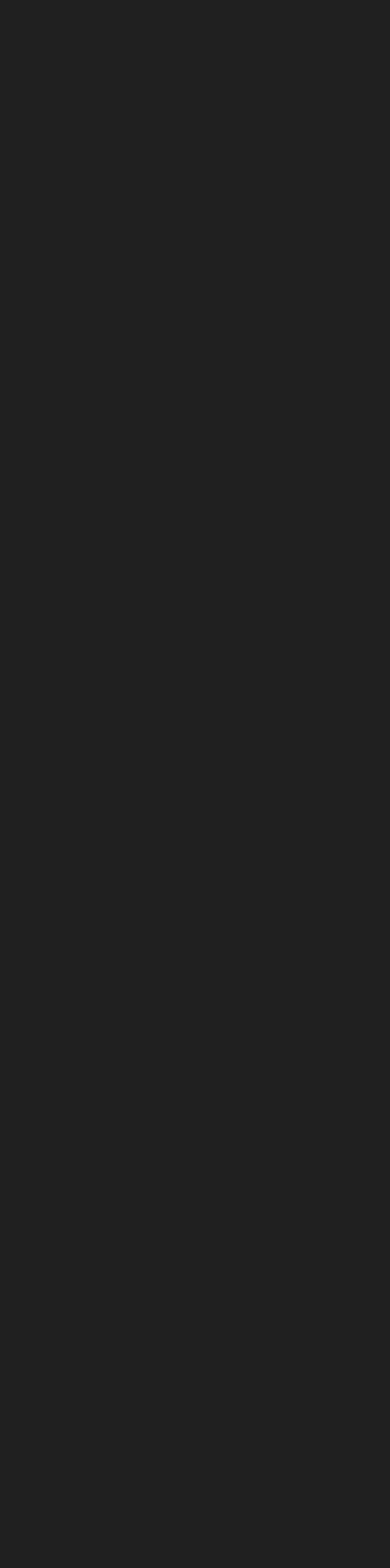
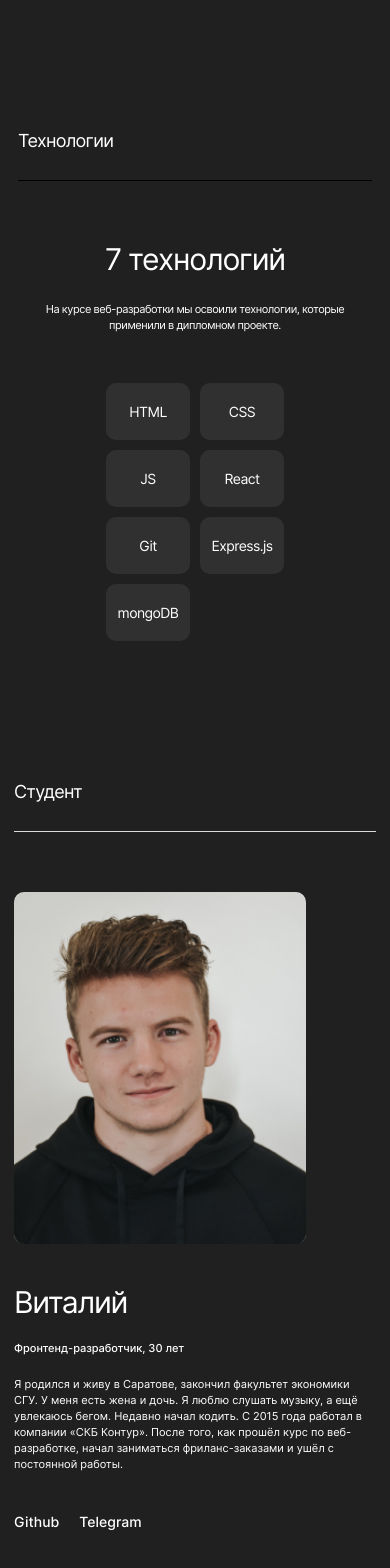
Before and after one commit to sergievskaya/movies-explorer-frontend, a React (Create React App) app: page / in a window 390 px wide. Shown: the part 1220-2788 px from the top of the page. Before the commit the page ends 1280 px from the top, so only its background shows below. Built offline with nearby package versions, Linux system fonts and the light colour scheme.

Commit message:
feat: добавить компоненты AboutMe и Techs

```diff
--- /dev/null
+++ b/src/components/AboutMe/AboutMe.css
@@ -0,0 +1,170 @@
+.about-me {
+    padding: 110px 70px 100px;
+}
+
+@media screen and (max-width: 1023px) {
+    .about-me {
+        padding: 90px 50px;
+    }
+}
+
+@media screen and (max-width: 767px) {
+    .about-me {
+        padding: 70px 14px;
+    }
+}
+
+.about-me__title {
+    font-weight: 400;
+    font-size: 22px;
+    line-height: 27px;
+    letter-spacing: -0.04em;
+    border-bottom: 1px solid #DADADA;
+    margin: 0;
+    padding-bottom: 23px;
+}
+
+@media screen and (max-width: 767px) {
+    .about-me__title {
+        font-size: 18px;
+        line-height: 22px;
+        padding-bottom: 28px;
+    }
+}
+
+.about-me__container {
+    display: flex;
+    justify-content: space-between;
+    margin-top: 66px;
+}
+
+@media screen and (max-width: 767px) {
+    .about-me__container {
+        flex-direction: column-reverse;
+        margin-top: 60px;
+    }
+}
+
+.about-me__info-container {
+    max-width: 600px;
+}
+
+@media screen and (max-width: 1023px) {
+    .about-me__info-container {
+        max-width: 364px;
+    }
+}
+
+.about-me__name {
+    margin: 0 0 18px;
+    font-weight: 400;
+    font-size: 50px;
+    line-height: 58px;
+    letter-spacing: -0.04em;
+}
+
+@media screen and (max-width: 1023px) {
+    .about-me__name {
+        font-size: 40px;
+        line-height: 40px;
+        margin-bottom: 16px;
+    }
+}
+
+@media screen and (max-width: 767px) {
+    .about-me__name {
+        font-size: 30px;
+        line-height: 36px;
+        margin-bottom: 20px;
+        margin-top: 40px;
+    }
+}
+
+.about-me__job {
+    font-weight: 500;
+    font-size: 18px;
+    line-height: 20px;
+    margin: 0 0 26px;
+}
+
+@media screen and (max-width: 1023px) {
+    .about-me__job {
+        font-size: 12px;
+        line-height: 18px;
+        margin-bottom: 20px;
+    }
+}
+
+@media screen and (max-width: 767px) {
+    .about-me__job {
+        font-size: 11px;
+        line-height: 16px;
+    }
+}
+
+.about-me__description {
+    font-weight: 400;
+    font-size: 14px;
+    line-height: 22px;
+    margin: 0 0 100px;
+}
+
+@media screen and (max-width: 1023px) {
+    .about-me__description {
+        font-size: 12px;
+        line-height: 18px;
+        margin-bottom: 87px;
+    }
+}
+
+@media screen and (max-width: 767px) {
+    .about-me__description {
+        font-size: 11px;
+        line-height: 16px;
+        margin-bottom: 40px;
+    }
+}
+
+.about-me__links {
+    display: flex;
+    list-style: none;
+    margin: 0;
+    padding: 0;
+}
+
+.about-me__link {
+    color: #fff;
+    text-decoration: none;
+    margin-right: 20px;
+    font-weight: 500;
+    font-size: 14px;
+    line-height: 17px;
+    transition: opacity 0.2s linear;
+}
+
+.about-me__link:hover {
+    opacity: 0.7;
+}
+
+.about-me__photo {
+    border-radius: 10px;
+    max-width: 270px;
+    max-height: 327px;
+    margin-left: 40px;
+    object-fit: cover;
+}
+
+@media screen and (max-width: 1023px) {
+    .about-me__photo {
+        max-width: 255px;
+        max-height: 307px;
+    }
+}
+
+@media screen and (max-width: 767px) {
+    .about-me__photo {
+        max-width: 292px;
+        max-height: 352px;
+        margin: 0;
+    }
+}
--- /dev/null
+++ b/src/components/AboutMe/AboutMe.js
@@ -0,0 +1,34 @@
+import React from "react";
+import './AboutMe.css';
+import studentPhoto from '../../images/student-photo.jpg'
+
+function AboutMe() {
+    return (
+        <section className="about-me">
+            <h2 className="about-me__title">Студент</h2>
+            <div className="about-me__container">
+                <div className="about-me__info-container">
+                    <h3 className="about-me__name">Виталий</h3>
+                    <p className="about-me__job">Фронтенд-разработчик, 30 лет</p>
+                    <p className="about-me__description">
+                    Я родился и живу в Саратове, закончил факультет экономики СГУ. У меня есть жена
+                    и дочь. Я люблю слушать музыку, а ещё увлекаюсь бегом. Недавно начал кодить. С 2015 года работал
+                    в компании «СКБ Контур». После того, как прошёл курс по веб-разработке, начал заниматься фриланс-заказами
+                    и ушёл с постоянной работы.
+                    </p>
+                    <ul className="about-me__links">
+                        <li>
+                            <a className="about-me__link" href="#about-project">Github</a>
+                        </li>
+                        <li>
+                            <a className="about-me__link" href="#about-project">Telegram</a>
+                        </li>
+                    </ul>
+                </div>
+                <img className="about-me__photo" src={studentPhoto} alt="Фотография студента" />
+            </div>
+        </section>
+    );
+}
+
+export default AboutMe;
--- a/src/components/Main/Main.js
+++ b/src/components/Main/Main.js
@@ -1,6 +1,8 @@
 import React from "react";
+import AboutMe from "../AboutMe/AboutMe";
 import AboutProject from "../AboutProject/AboutProject";
 import Promo from "../Promo/Promo";
+import Techs from "../Techs/Techs";
 import './Main.css';
 
 function Main() {
@@ -8,6 +10,8 @@ function Main() {
         <main className="main">
             <Promo />
             <AboutProject />
+            <Techs />
+            <AboutMe />
         </main>
     );
 }
--- /dev/null
+++ b/src/components/Techs/Techs.css
@@ -0,0 +1,133 @@
+.techs {
+    padding: 100px 70px;
+    background-color: #272727;
+}
+
+@media screen and (max-width: 1023px) {
+    .techs {
+        padding: 90px 50px;
+    }
+}
+
+@media screen and (max-width: 767px) {
+    .techs {
+        padding: 70px 18px;
+        background-color: #202020;
+    }
+}
+
+.techs__title {
+    font-weight: 400;
+    font-size: 22px;
+    line-height: 27px;
+    letter-spacing: -0.04em;
+    border-bottom: 1px solid #DADADA;
+    margin: 0;
+    padding-bottom: 23px;
+}
+
+@media screen and (max-width: 767px) {
+    .techs__title {
+        font-size: 18px;
+        line-height: 22px;
+        padding-bottom: 28px;
+        border-bottom-color: #000;
+    }
+}
+
+.techs__info-title {
+    margin: 90px 0 26px;
+    text-align: center;
+    font-weight: 400;
+    font-size: 50px;
+    line-height: 58px;
+    letter-spacing: -0.04em;
+}
+
+@media screen and (max-width: 1023px) {
+    .techs__info-title {
+        margin-top: 80px;
+        margin-bottom: 22px;
+    }
+}
+
+@media screen and (max-width: 767px) {
+    .techs__info-title {
+        margin-top: 60px;
+        margin-bottom: 24px;
+        font-size: 30px;
+        line-height: 36px;
+    }
+}
+
+.techs__info-text {
+    margin: 0 auto 100px;
+    text-align: center;
+    max-width: 460px;
+    font-weight: 400;
+    font-size: 14px;
+    line-height: 20px;
+    letter-spacing: -0.04em;
+}
+
+@media screen and (max-width: 1023px) {
+    .techs__info-text {
+        margin-bottom: 83px;
+        font-size: 12px;
+        line-height: 18px;
+    }
+}
+
+@media screen and (max-width: 767px) {
+    .techs__info-text {
+        margin-bottom: 50px;
+        font-size: 11px;
+        line-height: 16px;
+    }
+}
+
+.techs__list {
+    list-style-type: none;
+    display: grid;
+    margin: 0 auto;
+    padding: 0;
+    grid-template-columns: repeat(7, 90px);
+    gap: 10px;
+    max-width: 690px;
+
+}
+
+@media screen and (max-width: 1023px) {
+    .techs__list {
+        grid-template-columns: repeat(7, 84px);
+        max-width: 648px;
+    }
+}
+
+@media screen and (max-width: 767px) {
+    .techs__list {
+        grid-template-columns: repeat(2, 84px);
+        max-width: 178px;
+    }
+}
+
+.techs__list-item {
+    margin: 0;
+    font-weight: 400;
+    font-size: 14px;
+    line-height: 17px;
+    letter-spacing: -0.04em;
+    width: 100%;
+    height: 60px;
+    background-color: #303030;
+    border-radius: 10px;
+    display: flex;
+    justify-content: center;
+    align-items: center;
+}
+
+@media screen and (max-width: 1023px) {
+    .techs__list-item {
+        height: 57px;
+    }
+}
--- /dev/null
+++ b/src/components/Techs/Techs.js
@@ -0,0 +1,24 @@
+import React from "react";
+import './Techs.css';
+
+function Techs() {
+    return (
+        <section className="techs">
+            <h2 className="techs__title">Технологии</h2>
+            <h3 className="techs__info-title">7 технологий</h3>
+            <p className="techs__info-text">На курсе веб-разработки мы освоили технологии, которые применили в дипломном проекте.</p>
+            <ul className="techs__list">
+                <li className="techs__list-item">HTML</li>
+                <li className="techs__list-item">CSS</li>
+                <li className="techs__list-item">JS</li>
+                <li className="techs__list-item">React</li>
+                <li className="techs__list-item">Git</li>
+                <li className="techs__list-item">Express.js</li>
+                <li className="techs__list-item">mongoDB</li>
+
+            </ul>
+        </section>
+    );
+}
+
+export default Techs;
```
Also changed, not shown: src/images/student-photo.jpg (added).
